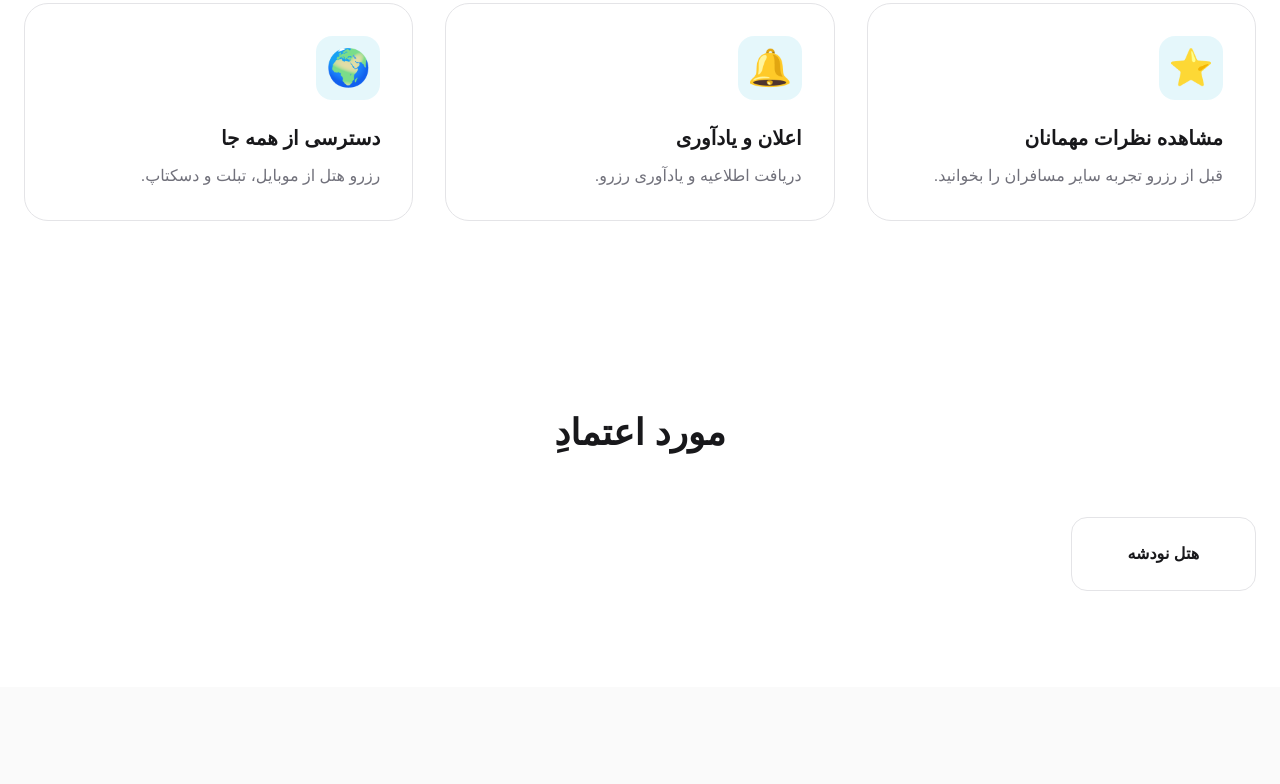
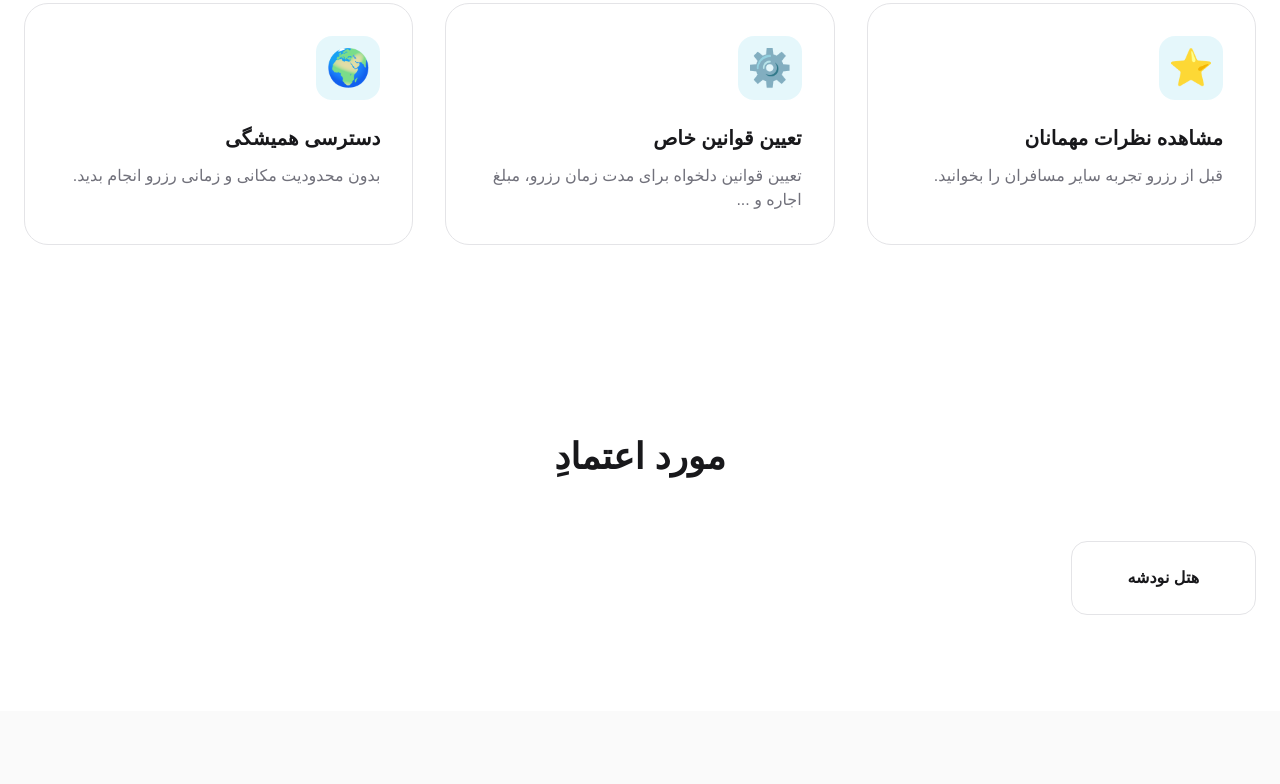
Before and after one commit to hafezabbasi/reservation-app, a Svelte app: page / in a window 1280 px wide. Shown: the part 1680-2464 px from the top of the page. Built offline with nearby package versions, Linux system fonts and the light colour scheme.

Commit message:
fix properties section

```diff
--- a/src/App.svelte
+++ b/src/App.svelte
@@ -52,14 +52,14 @@ const properties = [
     desc: "قبل از رزرو تجربه سایر مسافران را بخوانید."
   },
   {
-    icon: "🔔",
-    title: "اعلان و یادآوری",
-    desc: "دریافت اطلاعیه و یادآوری رزرو."
+    icon: "⚙️",
+    title: "تعیین قوانین خاص",
+    desc: "تعیین قوانین دلخواه برای مدت زمان رزرو، مبلغ اجاره و ..."
   },
   {
     icon: "🌍",
-    title: "دسترسی از همه جا",
-    desc: "رزرو هتل از موبایل، تبلت و دسکتاپ."
+    title: "دسترسی همیشگی",
+    desc: "بدون محدودیت مکانی و زمانی رزرو انجام بدید."
   }
 ]
 	const features = [
```
